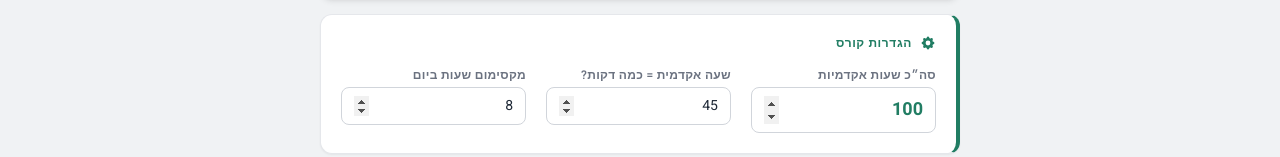
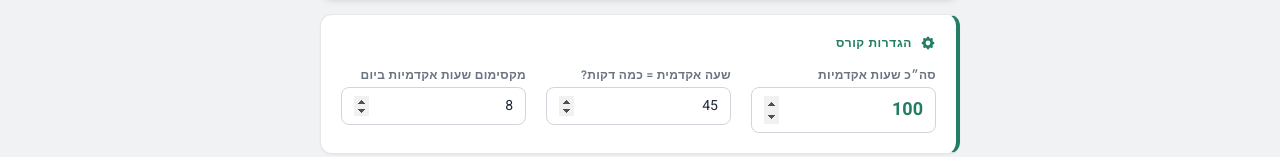
Before and after one commit to perryyaniv/academic-hours-calculator, a React (Vite) app: page / in a window 1280 px wide. Shown: the part 182-339 px from the top of the page. Built offline with nearby package versions, Linux system fonts and the light colour scheme.

Commit message:
Rename label to מקסימום שעות אקדמיות ביום

```diff
--- a/src/components/CourseSettingsCard.tsx
+++ b/src/components/CourseSettingsCard.tsx
@@ -48,7 +48,7 @@ export function CourseSettingsCard({ settings, onChange }: Props) {
         </div>
 
         <div>
-          <label className="label">מקסימום שעות ביום</label>
+          <label className="label">מקסימום שעות אקדמיות ביום</label>
           <input
             type="number"
             className="input"
```
